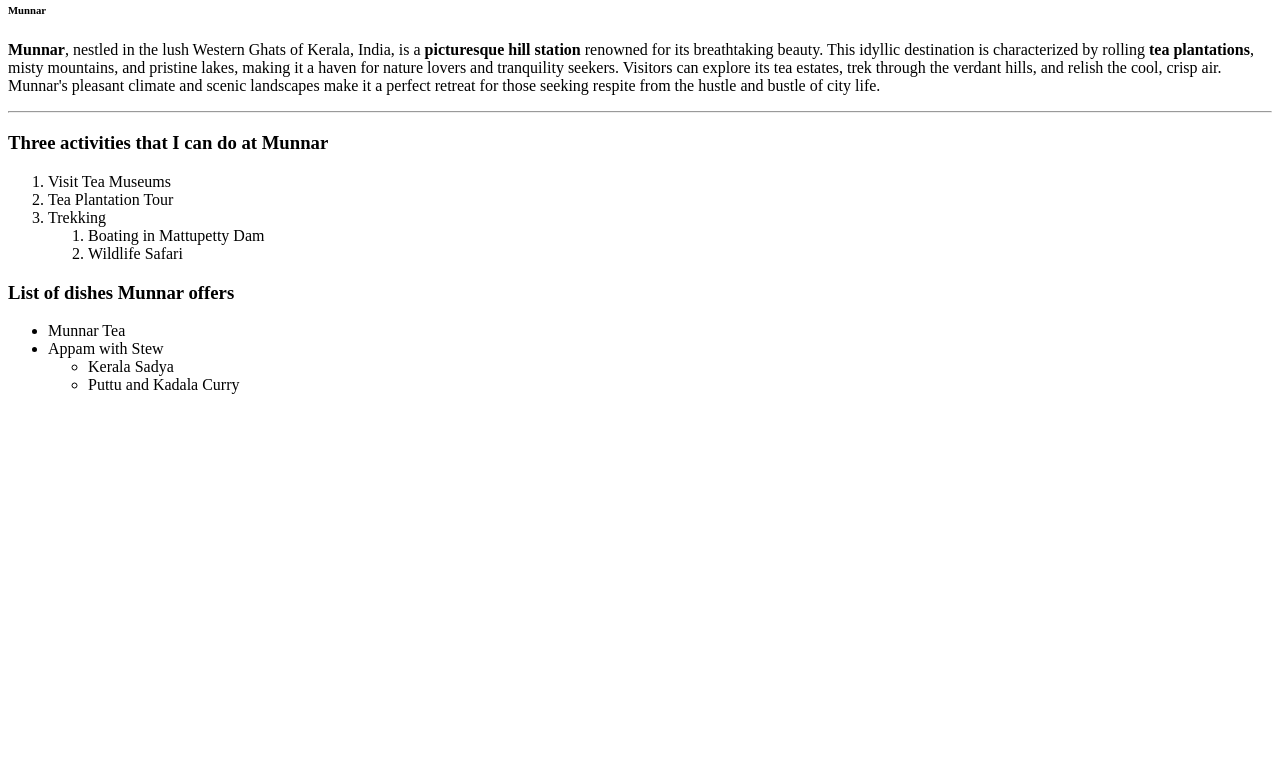
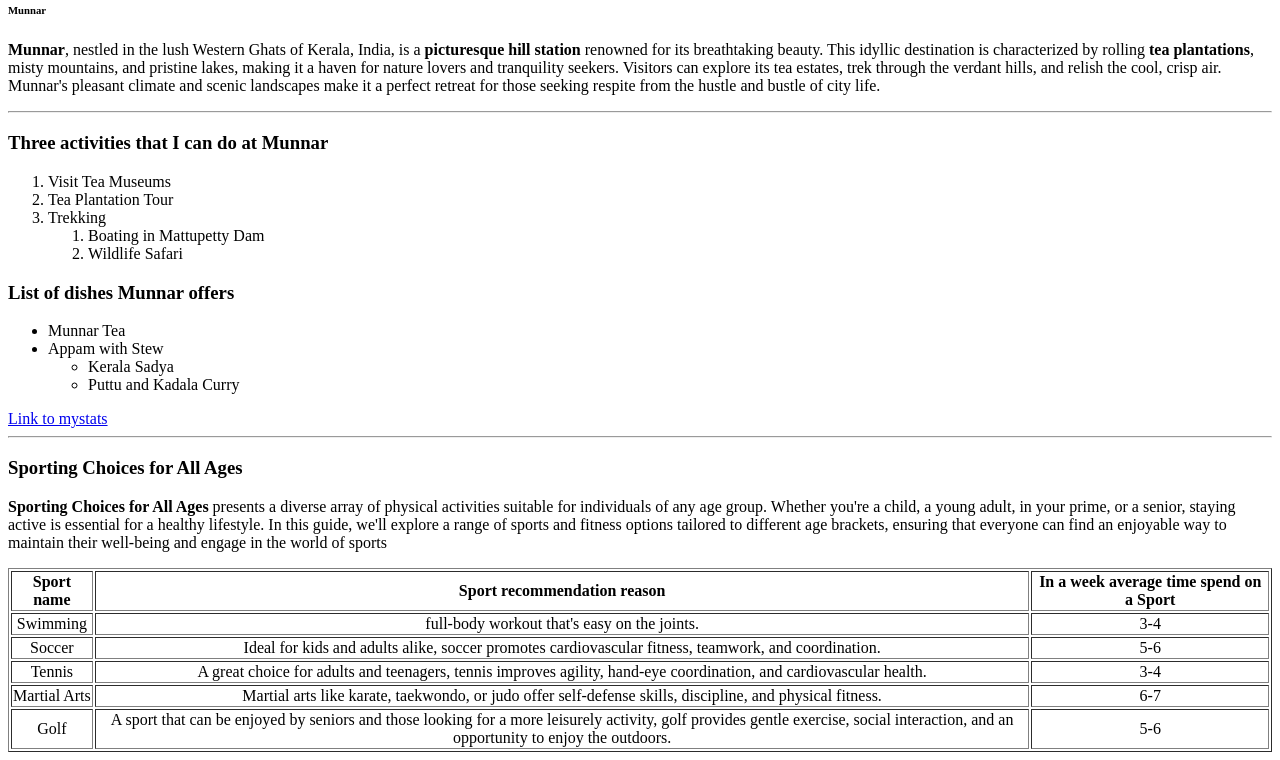
Before and after one commit to 44-563-WebApps-F23/44563-webapps-f23-assignment3-Mahesh1999-Prog, a plain HTML site: page Index.html in a window 1280 px wide. Shown: the part 79-839 px from the top of the page. Before the commit the page ends 800 px from the top, so only its background shows below. Drawn offline with Linux system fonts and the light colour scheme.

Commit message:
Untill Table Creation

```diff
--- a/Index.html
+++ b/Index.html
@@ -32,5 +32,45 @@
             <li>Puttu and Kadala Curry</li>
         </ul>
     </ul>
+    <a href="mystats.html">Link to mystats</a>
+    <hr>
+    <h3>Sporting Choices for All Ages</h3>
+    <p>
+        <b>Sporting Choices for All Ages</b> presents a diverse array of physical activities suitable for individuals of any age group.
+        Whether you're a child, a young adult, in your prime, or a senior, staying active is essential for a healthy lifestyle. In this guide,
+        we'll explore a range of sports and fitness options tailored to different age brackets,
+        ensuring that everyone can find an enjoyable way to maintain their well-being and engage in the world of sports
+    </p>
+    <table border="1">
+        <tr>
+            <th>Sport name</th>
+            <th>Sport recommendation reason</th>
+            <th>In a week average time spend on a Sport</th>
+        </tr>
+        <tr align = "center">
+            <td>Swimming</td>
+            <td>full-body workout that's easy on the joints.</td>
+            <td>3-4</td>
+        </tr>
+        <tr align = "center">
+            <td>Soccer</td>
+            <td>Ideal for kids and adults alike, soccer promotes cardiovascular fitness, teamwork, and coordination.</td>
+            <td>5-6</td>
+            </tr>
+        <tr align = "center">
+            <td>Tennis</td>
+            <td>A great choice for adults and teenagers, tennis improves agility, hand-eye coordination, and cardiovascular health.</td>
+            <td>3-4</td>
+        </tr>
+        <tr align = "center">
+            <td>Martial Arts</td>
+            <td>Martial arts like karate, taekwondo, or judo offer self-defense skills, discipline, and physical fitness.</td>
+            <td>6-7</td>
+        <tr align = "center">
+            <td>Golf</td>
+            <td>A sport that can be enjoyed by seniors and those looking for a more leisurely activity, golf provides gentle exercise, social interaction, and an opportunity to enjoy the outdoors.</td>
+            <td>5-6</td>
+        </tr>
+    </table>
     </body>
 </html>
```
Also changed, not shown: mystats.html (added, +22 -0 lines), MuttonCurry.jpg (added), 1 other file.
